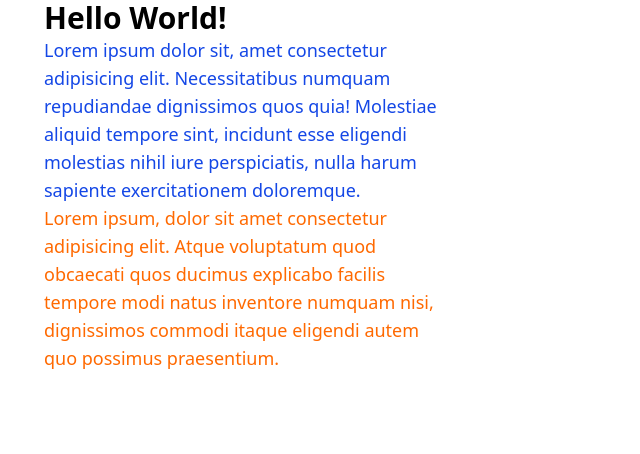
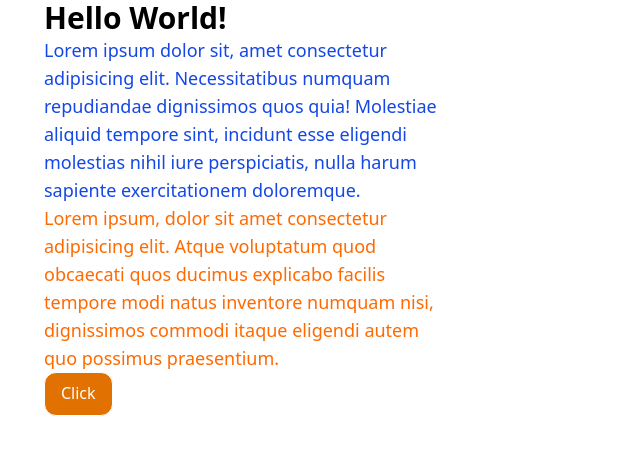
Before and after one commit to artemka89/git-course, a React (Vite) app: page / in a window 1280 px wide. Shown: the top 454 px of the page, without its empty margins (0-640 px from the left). Built offline with nearby package versions, Linux system fonts and the light colour scheme.

Commit message:
feat: add button

```diff
--- a/src/App.tsx
+++ b/src/App.tsx
@@ -1,3 +1,5 @@
+import { Button } from "./components/button";
+
 export const App = () => {
   return (
     <div className="w-[400px] ml-11">
@@ -14,6 +16,7 @@ export const App = () => {
         natus inventore numquam nisi, dignissimos commodi itaque eligendi autem
         quo possimus praesentium.
       </p>
+      <Button>Click</Button>
     </div>
   );
 };
--- /dev/null
+++ b/src/components/button.tsx
@@ -0,0 +1,13 @@
+import { FC } from "react";
+
+interface ButtonProps {
+  children: React.ReactNode;
+}
+
+export const Button: FC<ButtonProps> = ({ children }) => {
+  return (
+    <div className="h-11 py-2 px-4 bg-amber-600 border rounded-xl inline-block cursor-pointer hover:bg-amber-500 transition-colors text-white">
+      {children}
+    </div>
+  );
+};
```
